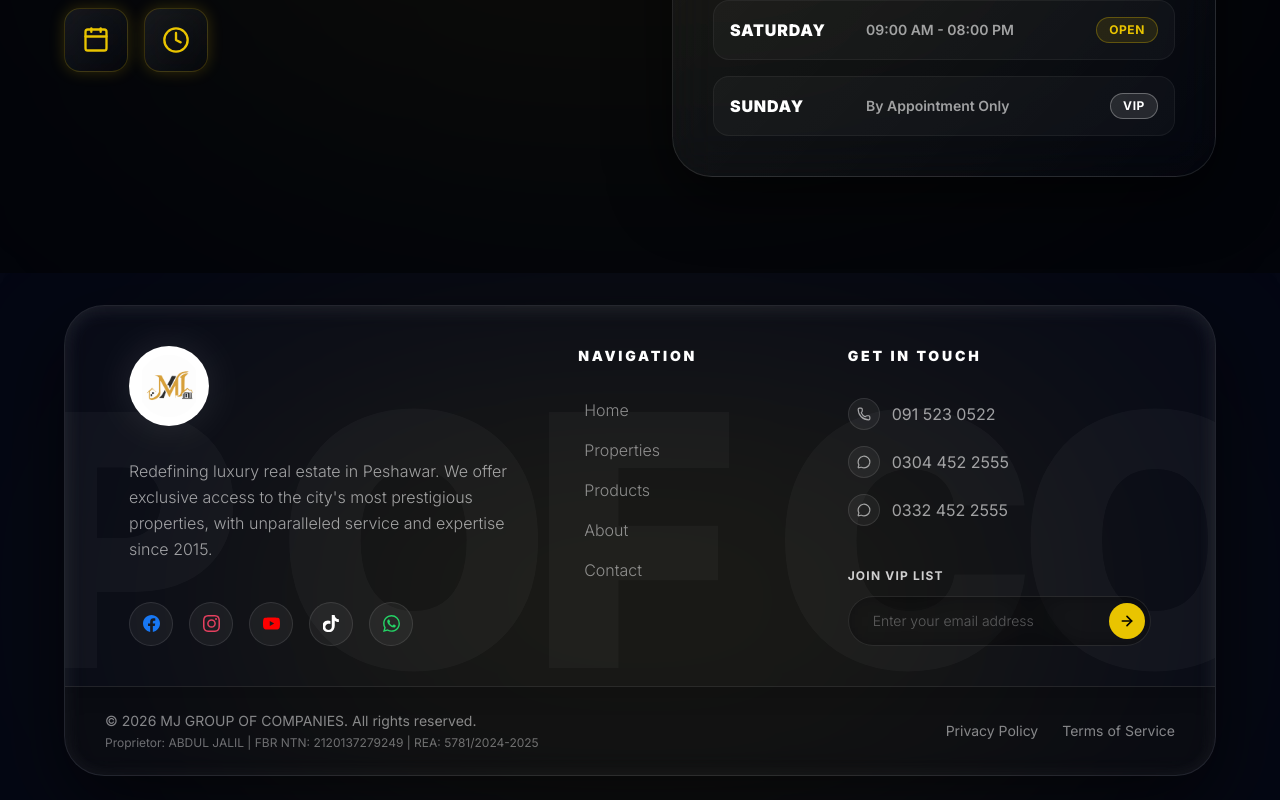
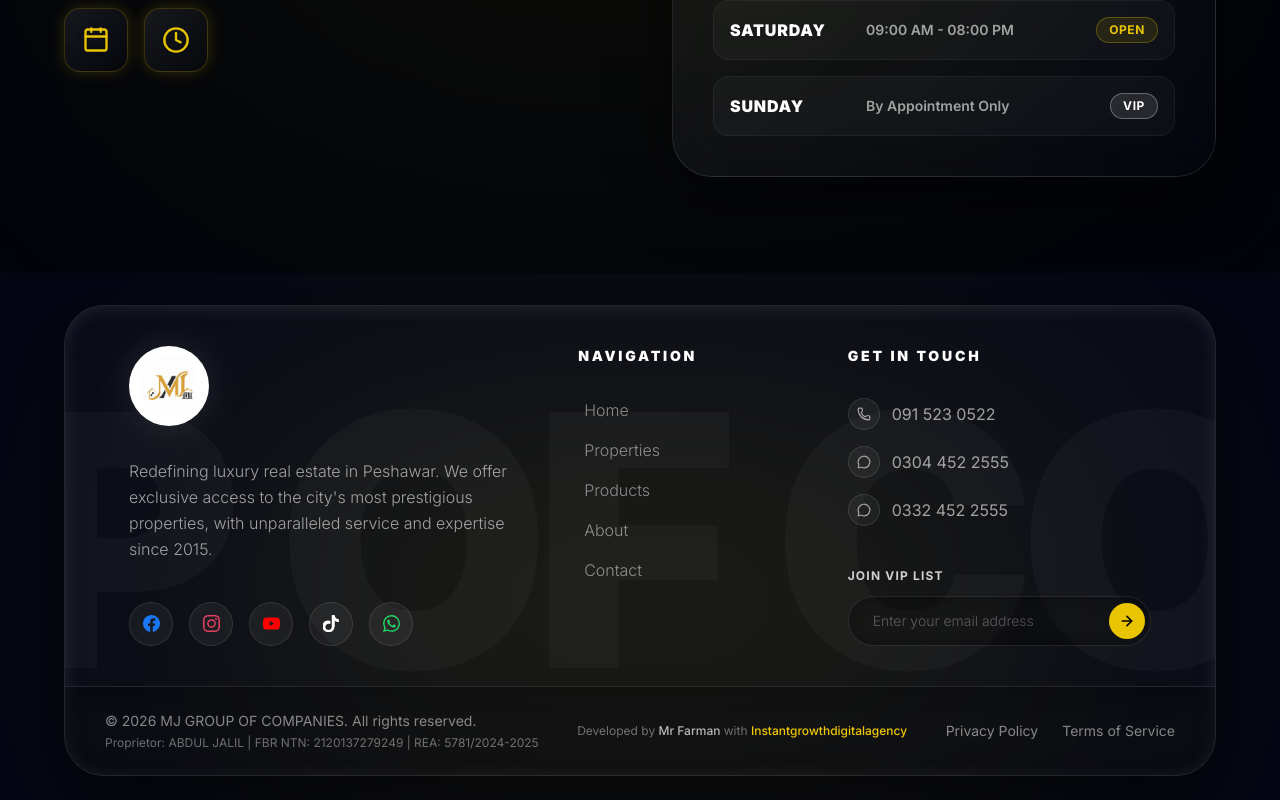
Before and after one commit to mrhidden313/MJ-marketing-, a React (Vite) app: page / in a window 1280 px wide. Shown: the part 5290-6090 px from the top of the page. Built offline with nearby package versions, Linux system fonts and the light colour scheme; no server answers; the database is empty.

Commit message:
feat(footer): add developer credits for Mr Farman and Instantgrowthdigitalagency

```diff
--- a/src/components/Footer.tsx
+++ b/src/components/Footer.tsx
@@ -243,10 +243,13 @@ export default function Footer() {
         </div>
 
         {/* Bottom Bar inside the card */}
-        <div className="relative z-10 border-t border-white/10 px-8 py-6 md:px-10 flex flex-col md:flex-row justify-between items-center gap-4 bg-black/30 backdrop-blur-xl text-sm text-white/50">
-          <div className="flex flex-col gap-1 items-center md:items-start text-center md:text-left">
+        <div className="relative z-10 border-t border-white/10 px-8 py-6 md:px-10 flex flex-col lg:flex-row justify-between items-center gap-4 bg-black/30 backdrop-blur-xl text-sm text-white/50">
+          <div className="flex flex-col gap-1 items-center lg:items-start text-center lg:text-left">
             <p>&copy; {new Date().getFullYear()} MJ GROUP OF COMPANIES. All rights reserved.</p>
             <p className="text-xs text-white/40">Proprietor: ABDUL JALIL | FBR NTN: 2120137279249 | REA: 5781/2024-2025</p>
+          </div>
+          <div className="text-xs text-white/40 text-center">
+            Developed by <span className="text-white/70 font-medium">Mr Farman</span> with <span className="text-gold-400 font-medium">Instantgrowthdigitalagency</span>
           </div>
           <div className="flex gap-6">
             <Link to="/privacy" className="hover:text-gold-400 transition-colors">Privacy Policy</Link>
```
